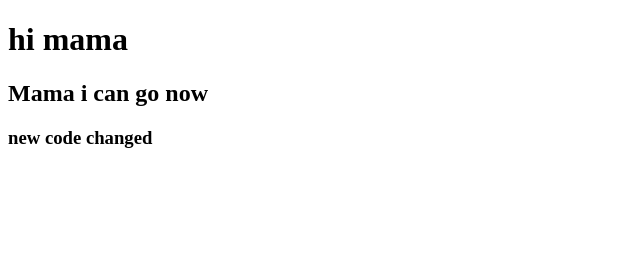
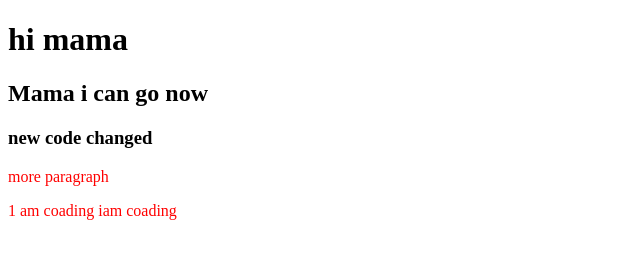
Before and after one commit to jaydasakash/my-fourth-repo, a plain HTML site: page index.html in a window 1280 px wide. Shown: the whole page, without its empty margins (0-640 px from the left). Drawn offline with Linux system fonts and the light colour scheme.

Commit message:
styles added

```diff
--- a/index.html
+++ b/index.html
@@ -5,10 +5,13 @@
     <meta http-equiv="X-UA-Compatible" content="IE=edge">
     <meta name="viewport" content="width=device-width, initial-scale=1.0">
     <title>my fourth repo</title>
+    <link rel="stylesheet" href="style.css">
 </head>
 <body>
     <h1>hi mama</h1>
     <h2>Mama i can go now</h2>
     <h3>new code changed</h3>
+    <p>more paragraph</p>
+    <p>1 am coading iam coading</p>
 </body>
 </html>
--- /dev/null
+++ b/style.css
@@ -0,0 +1,3 @@
+p{
+    color:red;
+}
```
